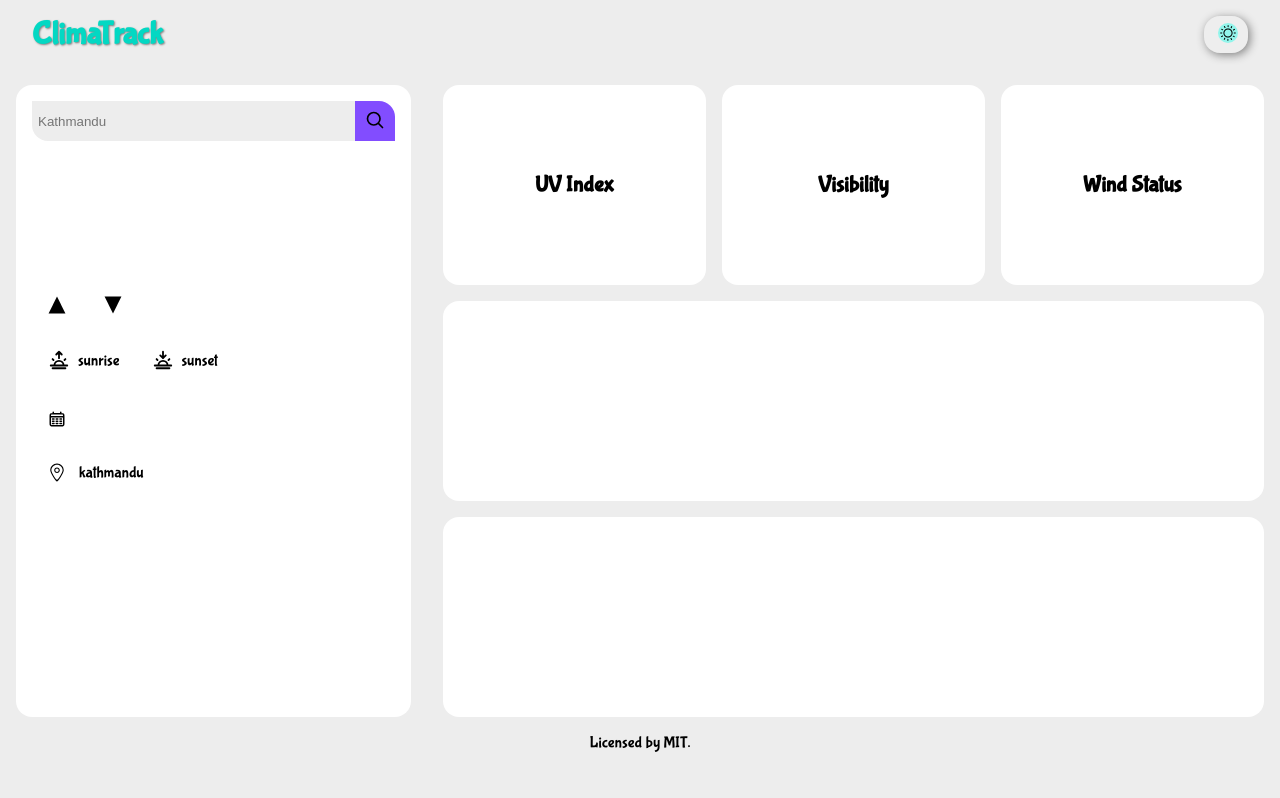
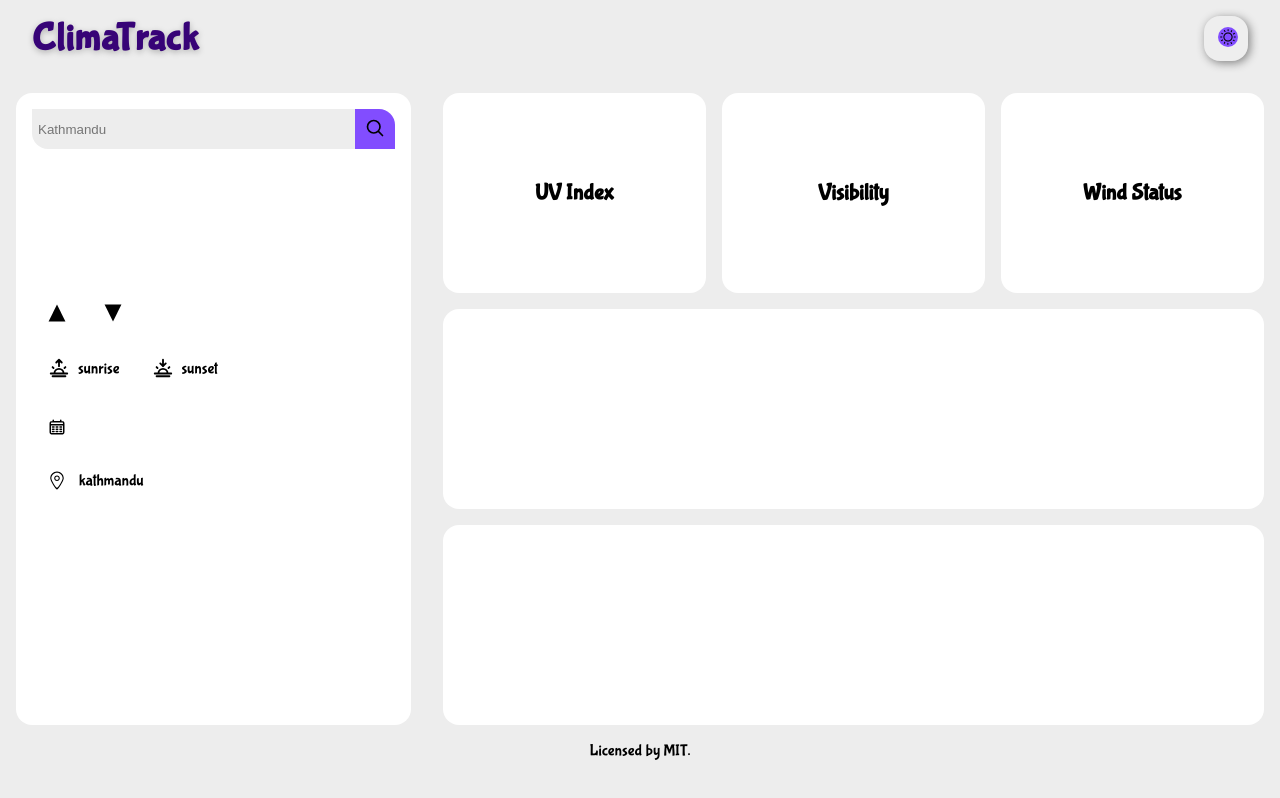
Before and after one commit to avaykhatry/worldweather-dashboard, a website: page index.html in a window 1280 px wide. Both pictures are taken after a click on the button 1224 px from the left and 34 px from the top of the page. Drawn offline with nearby package versions, Linux system fonts and the light colour scheme; no server answers; a web font is replaced by a local one.

Commit message:
chore: update logo design

```diff
--- a/style.css
+++ b/style.css
@@ -41,10 +41,19 @@ body {
 }
 
 .header > h2 {
-  text-shadow: 1px 1px 2px gray;
-  font-size: 2rem;
+  text-shadow: 0px 2px 6px rgba(0, 0, 0, 0.25);
+  font-size: 2.4rem;
+  font-weight: 800;
+  letter-spacing: 1px;
   margin-right: auto;
-  color: var(--sec-light)
+  color: var(--pri-dark);
+  transition: color 0.3s ease, text-shadow 0.3s ease;
+}
+
+.header > h2:hover {
+  color: var(--acc-dark);
+  text-shadow: 0 3px 10px rgba(0, 0, 0, 0.35);
+  cursor: pointer;
 }
 
 #theme-btn {
@@ -53,10 +62,11 @@ body {
   padding: 0px 10px;
   border-radius: 1rem;
   box-shadow: var(--box-shadow);
+  cursor: pointer;
 }
 
 #theme-btn .img-day img {
-  background: #03d8c370;
+  background:  var(--acc-dark);
   border-radius: 10px;
   padding: 2px;
 }
@@ -283,7 +293,7 @@ body.theme #theme-btn .img-day img{
 }
 
 body.theme .img-night img{
-    background: #27fce675;
+    background: var(--acc-light);
   border-radius: 10px;
   padding: 2px;
 }
@@ -294,9 +304,11 @@ body.theme .location > input {
 }
 
 body.theme .header > h2 {
-  color: var(--sec-dark)
+  color: var(--pr-light);
 }
-
+body.theme .header > h2:hover {
+  color: var(--acc-light);
+}
 body.theme #theme-btn {
   background: #ededed30;
 }
```
